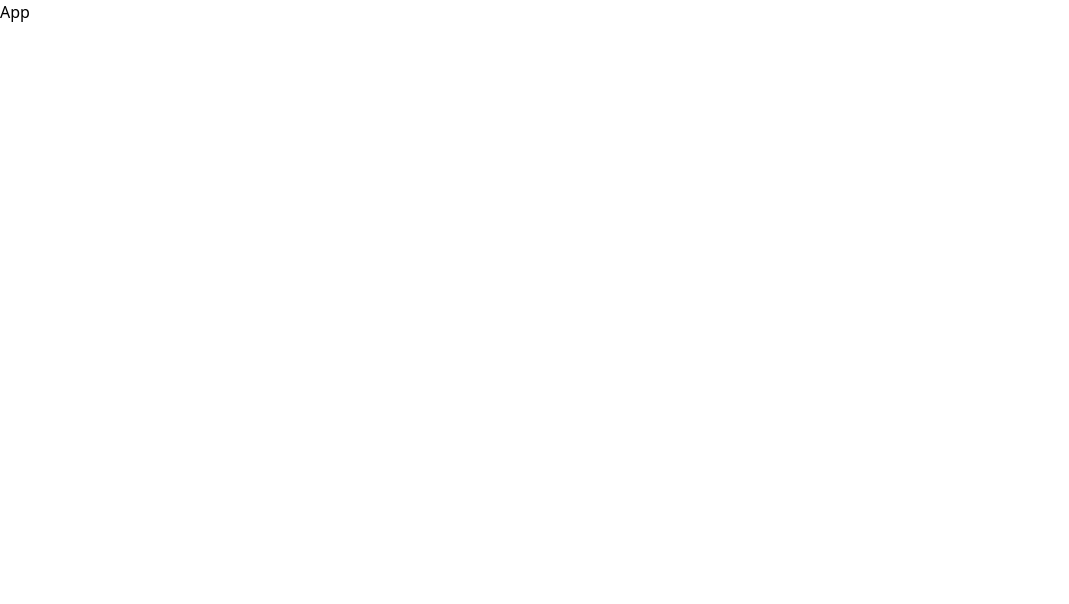
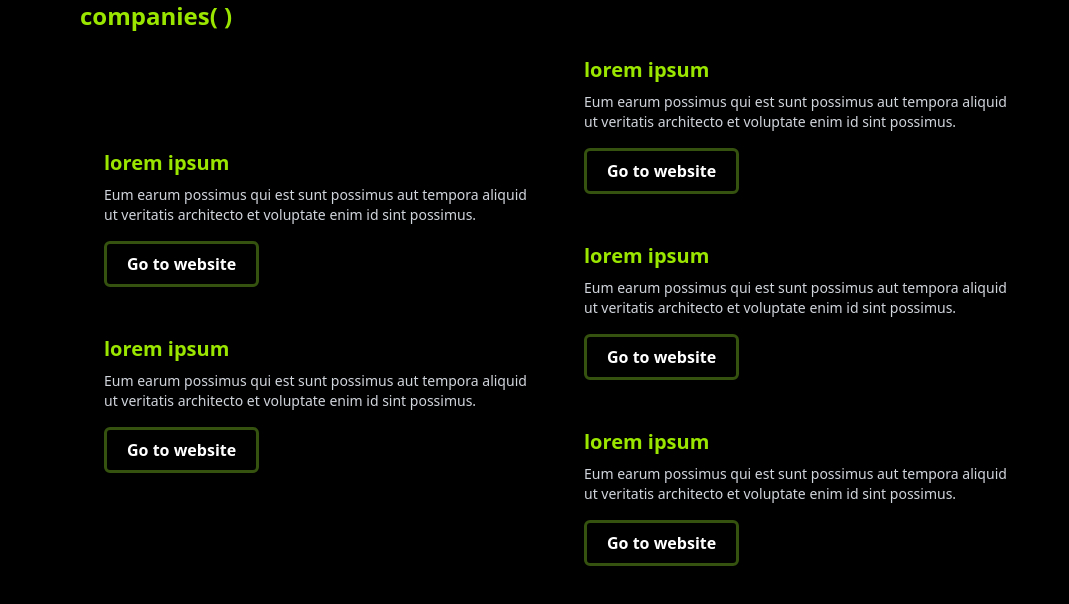
Before and after one commit to mwenaro/gomycode-react-ts-fullstack-dev-portfolio, a React (Vite) app: page / in a window 1280 px wide. Shown: the top 604 px of the page, without its empty margins (0-1069 px from the left). Built offline with nearby package versions, Linux system fonts and the light colour scheme.

Commit message:
added companies section minus the midline

```diff
--- a/index.html
+++ b/index.html
@@ -2,7 +2,6 @@
 <html lang="en">
   <head>
     <meta charset="UTF-8" />
-    <link rel="icon" type="image/svg+xml" href="/vite.svg" />
     <meta name="viewport" content="width=device-width, initial-scale=1.0" />
     <title>React Ts Developer Portfolio 2</title>
     <script src="https://cdn.jsdelivr.net/npm/@tailwindcss/browser@4"></script>
--- a/src/App.tsx
+++ b/src/App.tsx
@@ -1,7 +1,11 @@
+import { Companies } from "./components/Companies";
 
 
 export default function App() {
   return (
-    <div>App</div>
+    <div>
+      {/* Companies section */}
+      <Companies />
+    </div>
   )
 }
--- /dev/null
+++ b/src/components/Companies.tsx
@@ -0,0 +1,39 @@
+import { CompanyCard } from "./CompanyCard";
+
+export function Companies() {
+  return (
+    <section className="min-h-screen bg-black text-white max-w-[1728px] mx-auto px-6 md:px-20 ">
+      {/* Title */}
+      <div>
+        <h2 className="text-lime-400 text-2xl font-semibold font-roboto mt-">
+          companies( )
+        </h2>
+      {/* Companies cards */}
+      <div className="flex flex-row flex-wrap">
+
+        {/*Left  Section */}
+        <div className="flex flex-col justify-center">
+        {/* 1st company */}
+        <CompanyCard />
+
+                {/* 2nd company */}
+        <CompanyCard />
+        </div>
+
+        {/*Right section */}
+        <div className="flex flex-col">
+                {/* 3rd company */}
+        <CompanyCard />
+
+                {/* 4th company */}
+        <CompanyCard />
+
+                {/* 5th company */}
+        <CompanyCard />
+        </div>
+      </div>
+      </div>
+
+    </section>
+  );
+}
--- /dev/null
+++ b/src/components/CompanyCard.tsx
@@ -0,0 +1,18 @@
+
+export function CompanyCard() {
+  return (
+    <div className="bg-900 p-6 shadow-md w-full md:w-[480px]">
+      <h3 className="text-lime-400 text-xl font-semibold mb-2">lorem ipsum</h3>
+      <p className="text-sm text-gray-300 mb-4"> Eum earum possimus qui est sunt possimus aut tempora aliquid ut
+            veritatis architecto et voluptate enim id sint possimus.</p>
+      <a
+        href="#"
+        target="_blank"
+        rel="m"
+        className="inline-block border-3 border-lime-900 px-5 py-2 rounded-md font-bold"
+      >
+        Go to website
+      </a>
+    </div>
+  );
+}
```
